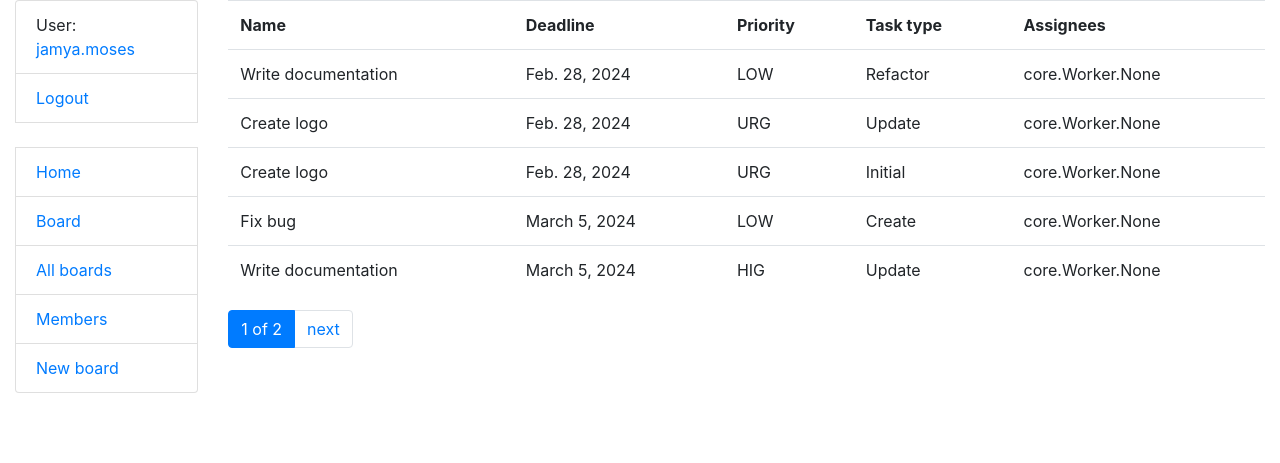
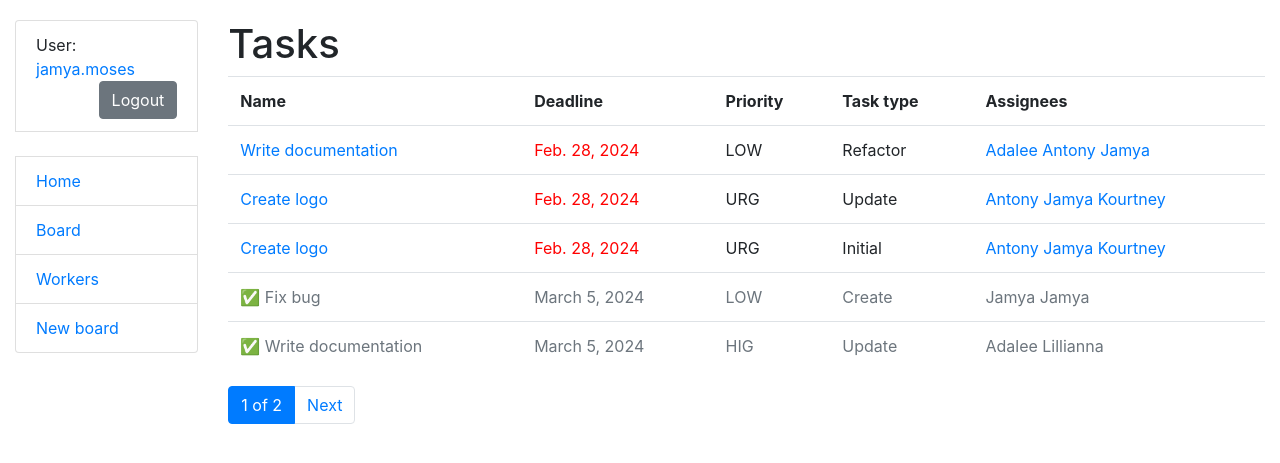
Before and after one commit to kabust/TaskFlow-Web-App, a Django app: page /tasks/ in a window 1280 px wide. Shown: the top 463 px of the page. Run offline with Django 5.2, Linux system fonts and the light colour scheme; a user stored in the database is signed in; data comes from the database, SQL or seed files in the repository.

Commit message:
feat: core logic added

```diff
--- a/core/models.py
+++ b/core/models.py
@@ -1,6 +1,22 @@
-from django.conf import settings
+from datetime import date
+
+from django.contrib.auth import get_user_model
 from django.contrib.auth.models import AbstractUser
 from django.db import models
+
+
+class Position(models.Model):
+    name = models.CharField(max_length=255, unique=True)
+
+    def __str__(self):
+        return self.name
+
+
+class Worker(AbstractUser):
+    position = models.ForeignKey(to=Position, on_delete=models.SET_NULL, null=True, blank=True)
+
+    class Meta:
+        ordering = ("username",)
 
 
 class TaskType(models.Model):
@@ -24,21 +40,16 @@ class Task(models.Model):
     is_completed = models.BooleanField(blank=True, default=False)
     priority = models.CharField(max_length=255, choices=priorities)
     task_type = models.ForeignKey(to=TaskType, on_delete=models.SET_NULL, null=True, related_name="tasks")
-    assignees = models.ManyToManyField(to=settings.AUTH_USER_MODEL, related_name="tasks")
+    assignees = models.ManyToManyField(to=get_user_model(), related_name="tasks")
+
+    def past_deadline(self):
+        past = self.deadline - date.today()
+        if past.days <= -1:
+            return abs(past.days)
+        return 0
 
     class Meta:
         ordering = ("deadline",)
 
     def __str__(self):
         return f"{self.name} ({str(self.priority)} / finish before {self.deadline})"
-
-
-class Position(models.Model):
-    name = models.CharField(max_length=255, unique=True)
-
-    def __str__(self):
-        return self.name
-
-
-class Worker(AbstractUser):
-    position = models.ForeignKey(to=Position, on_delete=models.SET_NULL, null=True, blank=True)
--- a/core/urls.py
+++ b/core/urls.py
@@ -1,10 +1,14 @@
 from django.urls import path
 
-from core.views import index, TaskListView
+from core.views import index, TaskListView, TaskDetailView, WorkerDetailView, WorkerListView, WorkerCreateView
 
 urlpatterns = [
     path("", index, name="index"),
-    path("tasks/", TaskListView.as_view(), name="task-list")
+    path("tasks/", TaskListView.as_view(), name="task-list"),
+    path("tasks/<int:pk>/", TaskDetailView.as_view(), name="task-detail"),
+    path("workers/", WorkerListView.as_view(), name="worker-list"),
+    path("workers/<int:pk>/", WorkerDetailView.as_view(), name="worker-detail"),
+    path("accounts/register/", WorkerCreateView.as_view(), name="worker-create"),
 ]
 
 app_name = "core"
--- a/core/views.py
+++ b/core/views.py
@@ -1,17 +1,49 @@
+from datetime import date
+
+from django.contrib.auth import get_user_model
+from django.contrib.auth.mixins import LoginRequiredMixin
 from django.http import HttpRequest, HttpResponse
 from django.shortcuts import render
+from django.urls import reverse, reverse_lazy
 from django.views import generic
 
+from core.forms import WorkerCreationForm
 from core.models import Worker, Task
 
 
 def index(request: HttpRequest) -> HttpResponse:
-    num_workers = Worker.objects.count()
+    workers_amount = Worker.objects.count()
+    tasks_amount = Task.objects.count()
 
-    context = {"num_workers": num_workers}
+    context = {
+        "workers_amount": workers_amount,
+        "tasks_amount": tasks_amount,
+    }
     return render(request, "core/index.html", context)
 
 
-class TaskListView(generic.ListView):
+class TaskListView(LoginRequiredMixin, generic.ListView):
     model = Task
+    queryset = Task.objects.select_related("task_type").prefetch_related("assignees")
     paginate_by = 5
+
+
+class TaskDetailView(LoginRequiredMixin, generic.DetailView):
+    model = Task
+
+
+class WorkerListView(LoginRequiredMixin, generic.ListView):
+    model = get_user_model()
+    paginate_by = 10
+
+
+class WorkerDetailView(LoginRequiredMixin, generic.DetailView):
+    model = get_user_model()
+    queryset = get_user_model().objects.prefetch_related("tasks")
+
+
+class WorkerCreateView(generic.CreateView):
+    model = get_user_model()
+    form_class = WorkerCreationForm
+    template_name = "registration/register.html"
+    success_url = reverse_lazy("core:index")
--- a/static/css/styles.css
+++ b/static/css/styles.css
@@ -0,0 +1,8 @@
+body {
+    margin-top: 20px;
+}
+
+.task-list {
+    padding: 0;
+    list-style: none;
+}
--- a/task_manager/settings.py
+++ b/task_manager/settings.py
@@ -38,6 +38,7 @@ INSTALLED_APPS = [
     "django.contrib.messages",
     "django.contrib.staticfiles",
     "crispy_forms",
+    "crispy_bootstrap4",
     "core"
 ]
 
@@ -68,6 +69,8 @@ TEMPLATES = [
         },
     },
 ]
+
+CRISPY_ALLOWED_TEMPLATE_PACKS = "bootstrap4"
 
 CRISPY_TEMPLATE_PACK = "bootstrap4"
 
@@ -133,3 +136,5 @@ STATIC_ROOT = BASE_DIR / "staticfiles"
 DEFAULT_AUTO_FIELD = "django.db.models.BigAutoField"
 
 AUTH_USER_MODEL = "core.Worker"
+
+LOGIN_REDIRECT_URL = "/"
--- a/task_manager/urls.py
+++ b/task_manager/urls.py
@@ -1,7 +1,11 @@
 from django.contrib import admin
 from django.urls import path, include
+from django.conf import settings
+from django.conf.urls.static import static
+
 
 urlpatterns = [
     path("admin/", admin.site.urls),
     path("", include("core.urls", namespace="core")),
-]
+    path("accounts/", include("django.contrib.auth.urls")),
+] + static(settings.STATIC_URL, document_root=settings.STATIC_ROOT)
--- a/templates/core/index.html
+++ b/templates/core/index.html
@@ -2,5 +2,6 @@
 
 {% block content %}
   <h1>Welcome to IT manager panel</h1>
-  <p>{{ num_workers }}</p>
+  <p>Amount of workers: {{ workers_amount }}</p>
+  <p>Amount of tasks: {{ tasks_amount }}</p>
 {% endblock %}
--- a/templates/core/task_list.html
+++ b/templates/core/task_list.html
@@ -1,6 +1,8 @@
 {% extends "base.html" %}
 
 {% block content %}
+  <h1>Tasks</h1>
+  {% if task_list %}
     <table class="table">
       <tr>
         <th>Name</th>
@@ -10,13 +12,34 @@
         <th>Assignees</th>
       </tr>
       {% for task in task_list %}
-      <tr>
-        <td>{{ task.name }}</td>
+        {% if task.is_completed %}
+        <tr class="text-muted">
+          <td>✅ <a href="{% url 'core:task-detail' task.id %}" class="text-muted">{{ task.name }}</a></td>
           <td>{{ task.deadline }}</td>
           <td>{{ task.priority }}</td>
           <td>{{ task.task_type }}</td>
-        <td>{{ task.assignees }}</td>
+          <td>
+          {% for assignee in task.assignees.all %}
+            <a href="{% url "core:worker-detail" assignee.id %}" class="text-muted">{{ assignee.first_name }}</a>
+          {% endfor %}
+          </td>
         </tr>
+        {% else %}
+          <tr>
+            <td><a href="{% url 'core:task-detail' task.id %}">{{ task.name }}</a></td>
+            <td {% if task.past_deadline %} style="color: red" {% endif %}>{{ task.deadline }}</td>
+            <td>{{ task.priority }}</td>
+            <td>{{ task.task_type }}</td>
+            <td>
+            {% for assignee in task.assignees.all %}
+              <a href="{% url "core:worker-detail" assignee.id %}">{{ assignee.first_name }}</a>
+            {% endfor %}
+            </td>
+          </tr>
+        {% endif %}
       {% endfor %}
     </table>
+  {% else %}
+    <p>There are no tasks yet</p>
+  {% endif %}
 {% endblock %}
--- /dev/null
+++ b/templates/includes/logout_button.html
@@ -0,0 +1,4 @@
+<form action="{% url 'logout' %}" method="post" style="float: right">
+  {% csrf_token %}
+  <button type="submit" class="btn btn-secondary">Logout</button>
+</form>
--- a/templates/includes/pagination.html
+++ b/templates/includes/pagination.html
@@ -3,7 +3,7 @@
   <ul class="pagination">
     {% if page_obj.has_previous %}
       <li class="page-item">
-        <a href="?{% query_transform request page=page_obj.previous_page_number %}" class="page-link">prev</a>
+        <a href="?{% query_transform request page=page_obj.previous_page_number %}" class="page-link">Prev</a>
       </li>
     {% endif %}
     <li class="page-item active">
@@ -11,7 +11,7 @@
     </li>
     {% if page_obj.has_next %}
       <li class="page-item">
-        <a href="?{% query_transform request page=page_obj.next_page_number %}" class="page-link">next</a>
+        <a href="?{% query_transform request page=page_obj.next_page_number %}" class="page-link">Next</a>
       </li>
     {% endif %}
   </ul>
--- a/templates/includes/sidebar.html
+++ b/templates/includes/sidebar.html
@@ -1,16 +1,16 @@
 <ul class="sidebar-nav list-group">
   {% if user.is_authenticated %}
-    <li class="list-group-item">User: <a href="{{ user.get_absolute_url }}">{{ user.get_username }}</a></li>
-    <li class="list-group-item"><a href="#}">Logout</a></li>
+    <li class="list-group-item">User: <a href="{% url "core:worker-detail" user.id %}">{{ user.get_username }}</a>
+      {% include "includes/logout_button.html" %}
+    </li>
   {% else %}
-    <li class="list-group-item"><a href="#">Login</a></li>
+    <li class="list-group-item"><a href="{% url "login" %}?next={{request.path}}">Login</a></li>
   {% endif %}
 
   <br>
 
-  <li class="list-group-item"><a href="{% url 'core:index' %}">Home</a></li>
-  <li class="list-group-item"><a href="{% url 'core:task-list' %}">Board</a></li>
-  <li class="list-group-item"><a href="#">All boards</a></li>
-  <li class="list-group-item"><a href="#">Members</a></li>
+  <li class="list-group-item"><a href="{% url "core:index" %}">Home</a></li>
+  <li class="list-group-item"><a href="{% url "core:task-list" %}">Board</a></li>
+  <li class="list-group-item"><a href="{% url "core:worker-list" %}">Workers</a></li>
   <li class="list-group-item"><a href="#">New board</a></li>
 </ul>
```
Also changed, not shown: core/forms.py (added, +16 -0 lines), templates/core/task_detail.html (added, +18 -0 lines), templates/core/worker_detail.html (added, +25 -0 lines), templates/core/worker_list.html (added, +25 -0 lines), templates/registration/logged_out.html (added, +7 -0 lines), templates/registration/login.html (added, +26 -0 lines), templates/registration/register.html (added, +11 -0 lines). Lines whose indentation alone changed are shown as unchanged.
